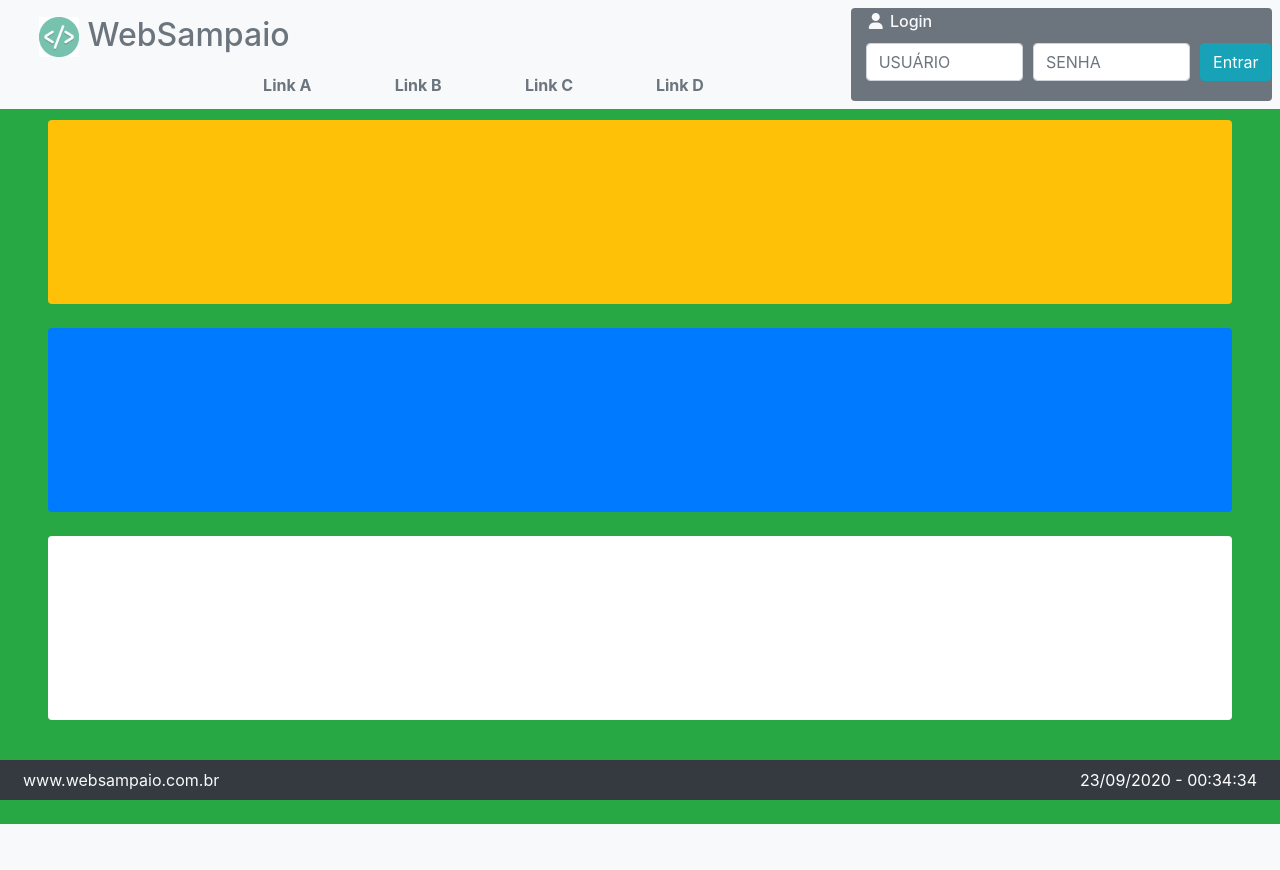
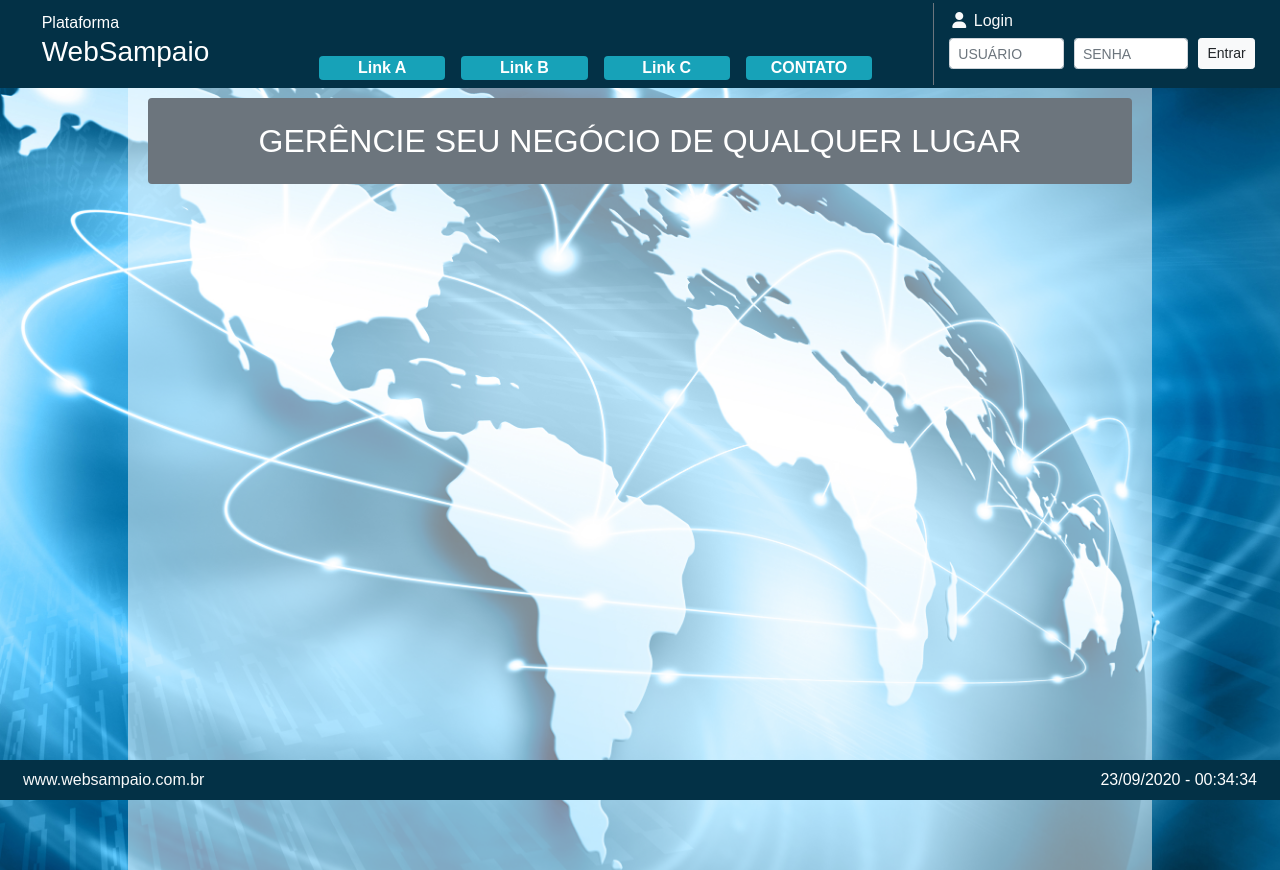
Before and after one commit to websampaio/home, a PHP site: page / in a window 1280 px wide. Before the commit the page ends 824 px from the top, so only its background shows below. Run offline with PHP 8.4, Linux system fonts and the light colour scheme; some libraries are stand-ins or nearby versions.

Commit message:
Atualização 22/09

```diff
--- /dev/null
+++ b/mps/css/estilos.css
@@ -0,0 +1,38 @@
+/* reset de margens */
+* {
+	margin: 0;
+	padding:0;
+}
+
+/* para garantir que estes elementos ocuparão toda a tela */
+body, html {
+	width: 100%;
+	height: 100%;
+	font-family: Arial, Tahoma, sans-serif;
+}
+
+body {
+	background: url(/mps/mps/img/fundo.jpg) center center no-repeat fixed;
+	-webkit-background-size: cover;
+	-moz-background-size: cover;
+	-o-background-size: cover;
+	background-size: cover;
+}
+
+#site {
+	width: 80%;
+	height: 100%;
+	padding: 20px;
+	margin: 70px auto;
+	margin-bottom: auto;
+	background: #FFF; /* fundo branco para navegadores que não suportam rgba */
+	background: rgba(255,255,255,0.5); /* fundo branco com um pouco de transparência */
+}
+
+p {
+	margin-bottom: 1.5em;
+}
+
+.fundo-verde{
+    background-color: #033146;
+}
--- a/mps/index.php
+++ b/mps/index.php
@@ -1,3 +1,4 @@
+<!doctype html>
 <html lang="pt-br">
     <head>
         <meta http-equiv="content-Type" content="text/html; charset=utf-8" />
@@ -13,46 +14,43 @@
 
         <!-- Bootstrap (CSS e JS) -->
         <link href="../mps/css/bootstrap.min.css" rel="stylesheet" id="bootstrap-css">
+        <link href="../mps/css/estilos.css" rel="stylesheet">
     </head>
     <header>
         <div class="container-fluid fixed-top">
-            <div class="row p-2 bg-light">
-                <div class="col-md-7">
-                    <div class="row justify-content-end">
-                        <div class="col-md-12 text-left">
-                            <a class="nav-link text-secondary h2" href="index.php" title="www.websampaio.com.br">
-                                <img src="../mps/img/logo.png" width="40" height="40" class="" alt=""> WebSampaio
-                            </a>
+            <div class="row fundo-verde justify-content-around">
+                <div class="col-sm-8">
+                    <div class="row my-2">
+                        <div class="col-sm-4 text-left align-self-center">
+                            <a class="text-white h6" href="index.php" title="www.websampaio.com.br">Plataforma</a>
+                            <a class="nav-link text-white h3 p-0" href="index.php" title="www.websampaio.com.br">WebSampaio</a>
                         </div>
-                        <div class="col-md-2 mx-1 bg-transparent rounded text-center">
-                            <a class="nav-link p-0 text-secondary" href="#"><b>Link A</b></a>
+                        <div class="col-sm-2 px-2 mt-5 text-center rounded">
+                            <a class="nav-link p-0 bg-info text-white rounded" href="#"><b>Link A</b></a>
                         </div>
-                        <div class="col-md-2 mx-1 bg-transparent rounded text-center">
-                            <a class="nav-link p-0 text-secondary" href="#"><b>Link B</b></a>
+                        <div class="col-sm-2 px-2 mt-5 text-center rounded">
+                            <a class="nav-link p-0 bg-info text-white rounded" href="#"><b>Link B</b></a>
                         </div>
-                        <div class="col-md-2 mx-1 bg-transparent rounded text-center">
-                            <a class="nav-link p-0 text-secondary" href="#"><b>Link C</b></a>
+                        <div class="col-sm-2 px-2 mt-5 text-center rounded">
+                            <a class="nav-link p-0 bg-info text-white rounded" href="#"><b>Link C</b></a>
                         </div>
-                        <div class="col-md-2 mx-1 bg-transparent rounded text-center">
-                            <a class="nav-link p-0 text-secondary" href="#"><b>Link D</b></a>
+                        <div class="col-sm-2 px-2 mt-5 text-center rounded">
+                            <a class="nav-link p-0 bg-info text-white rounded" href="#"><b>CONTATO</b></a>
                         </div>
                     </div>
                 </div>
-                <div class="col-md-1 text-center">
-
-                </div>
-                <div class="col-md-4 bg-secondary rounded">
-                    <div Class="col-md-3 p-0 mt-1 text-light h6"><i class="fas fa-user fa-md fa-fw text-light"></i> Login</div>
-                    <form>
+                <div class="col-sm-3 border-left border-secondary align-self-center">
+                    <div Class="col-sm-3 p-0 mt-2 text-light h6"><i class="fas fa-user fa-md fa-fw text-light"></i> Login</div>
+                    <form class="m-0">
                         <div Class="form-row">
-                            <div class="form-group my-1 col-lg-5">
-                                <input class="form-control" type="text" style="text-transform: uppercase;" placeholder="USUÁRIO">
+                            <div class="form-group col-sm-5">
+                                <input class="form-control form-control-sm" type="text" style="text-transform: uppercase;" placeholder="USUÁRIO">
                             </div>
-                            <div class="form-group my-1 col-lg-5">
-                                <input class="form-control" type="password" style="text-transform: uppercase;" placeholder="SENHA">
+                            <div class="form-group col-sm-5">
+                                <input class="form-control form-control-sm" type="password" style="text-transform: uppercase;" placeholder="SENHA">
                             </div>
-                            <div class="form-group my-1 col-lg-2 text-sm-center">
-                                <button class="btn btn-info" type="submit" title="Entrar">Entrar</button>
+                            <div class="form-group col-sm-2 text-sm-center">
+                                <button class="btn btn-sm btn-light" type="submit" title="Entrar">Entrar</button>
                             </div>
                         </div>
                     </form>
@@ -61,21 +59,13 @@
         </div>
     </header>
     <body>
-        <div class="pt-5 py-3 mt-4 bg-success" Style="height: 100%">
-            <div class="mt-5 my-4 mx-5 h-25 bg-warning rounded">
-
-            </div>
-            <div class="my-4 mx-5 h-25 bg-primary rounded">
-
-            </div>
-            <div class="my-4 mx-5 h-25 bg-white rounded">
-
-            </div>
+        <div id="site">
+            <div class="h2 mt-2 p-4 bg-secondary text-white text-center rounded">GERÊNCIE SEU NEGÓCIO DE QUALQUER LUGAR</div>
         </div>
     </body>
     <footer>
         <div class="container-fluid fixed-bottom">
-            <div class="row p-2 bg-dark">
+            <div class="row p-2 fundo-verde">
                 <div class="col-sm-4 text-md-left text-sm-center">
                     <a class="nav-link p-0 text-light" href="index.php" title="www.websampaio.com.br">www.websampaio.com.br</a>
                 </div>
```
Also changed, not shown: mps/img/fundo.jpg (added).
